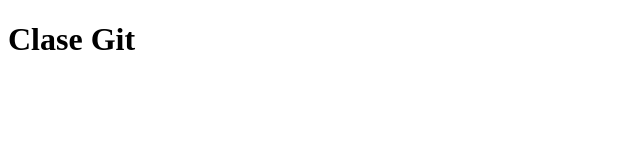
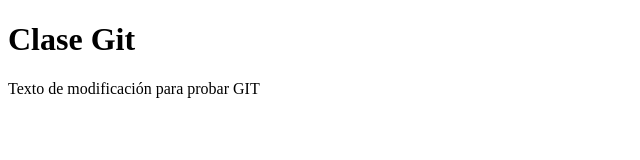
Before and after one commit to PabloMartillana/prueba_principal, a plain HTML site: page index.html in a window 1280 px wide. Shown: the whole page, without its empty margins (0-640 px from the left). Drawn offline with Linux system fonts and the light colour scheme.

Commit message:
inserción párrafo en html

```diff
--- a/index.html
+++ b/index.html
@@ -7,6 +7,7 @@
 </head>
 <body>
     <h1>Clase Git</h1>
+    <p>Texto de modificación para probar GIT</p>
 
 </body>
 </html>
```
